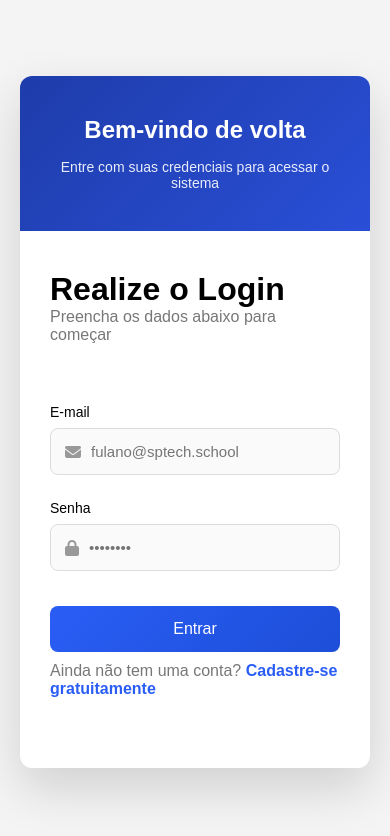
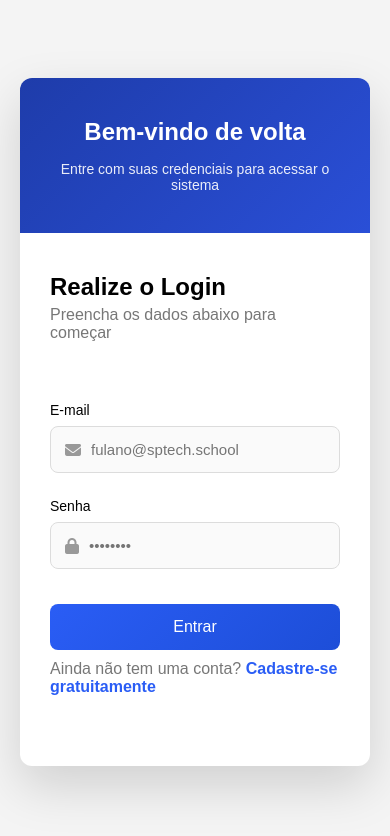
Before and after one commit to NewRoadBR/New-Road, a website: page web-data-viz-main/public/login.html in a window 390 px wide. Drawn offline with Linux system fonts and the light colour scheme.

Commit message:
Ajustando o size da h1 e espaçamento

```diff
--- a/web-data-viz-main/public/css/login.css
+++ b/web-data-viz-main/public/css/login.css
@@ -150,6 +150,11 @@ a {
     padding: 40px 30px;
   }
 
+  #container-right h1 {
+    font-size: 24px;
+    margin-bottom: 5px;
+  }
+
   #titulo {
     margin-top: 0;
     width: 100%;
```
